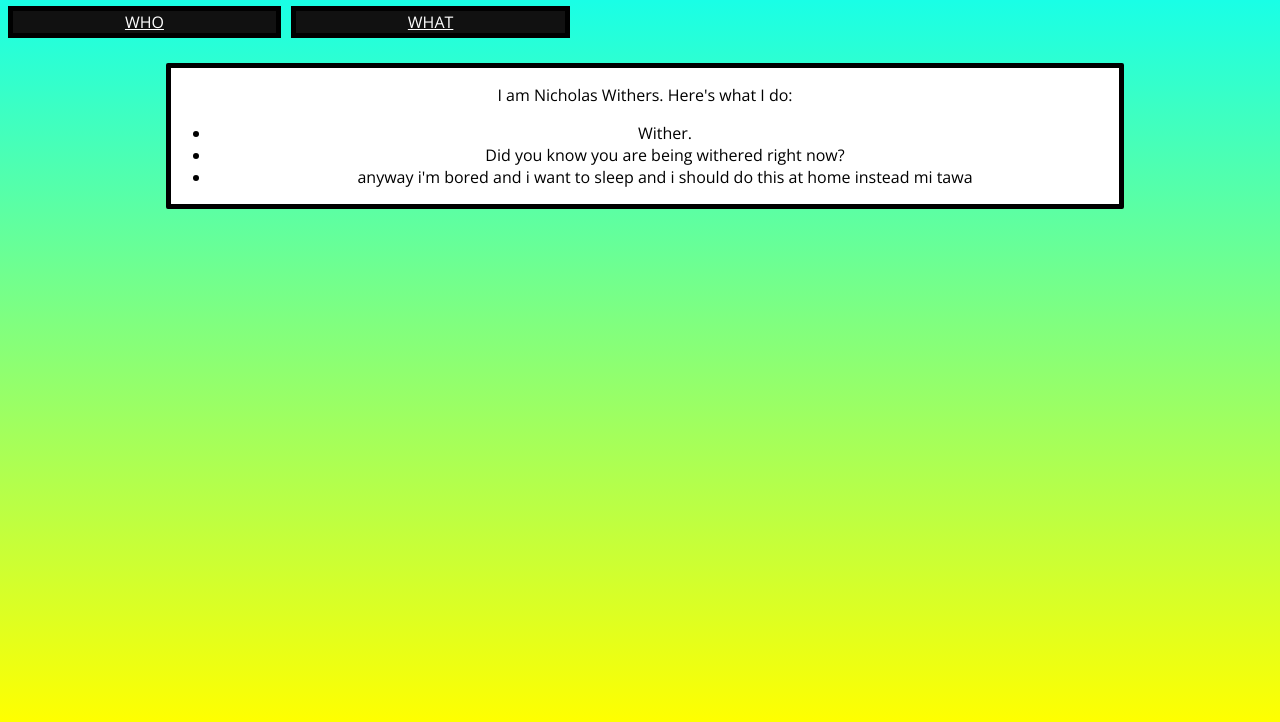
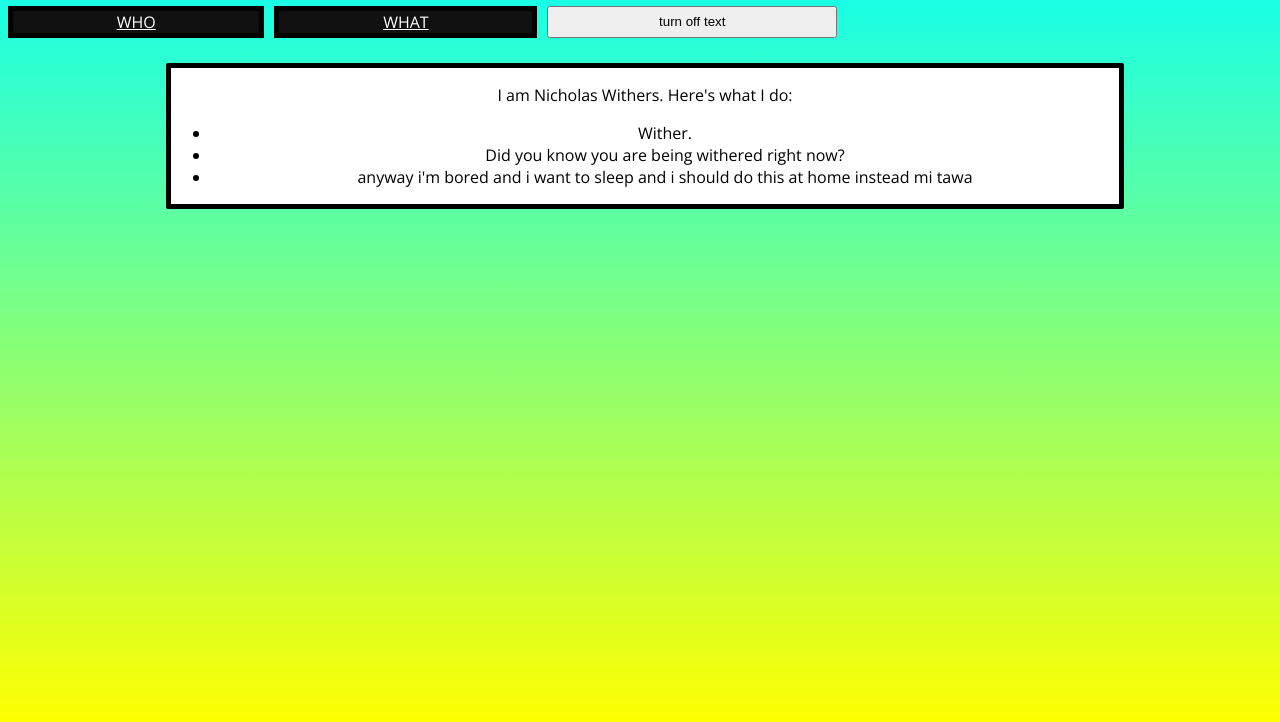
Before and after one commit to Lemon-Consumer/Lemon-Consumer.github.io, a plain HTML site: page index.html in a window 1280 px wide. Shown: the part 78-800 px from the top of the page. Drawn offline with nearby package versions, Linux system fonts and the light colour scheme; a web font is replaced by a local one.

Commit message:
Update index.html

```diff
--- a/index.html
+++ b/index.html
@@ -10,6 +10,7 @@
     <nav>
       <a href="/who/index.html">WHO</a>
       <a href="#">WHAT</a>
+      <button id="off">turn off text</button>
     </nav>
     <div id="first">
       <p>I am Nicholas Withers. Here's what I do:</p>
```
